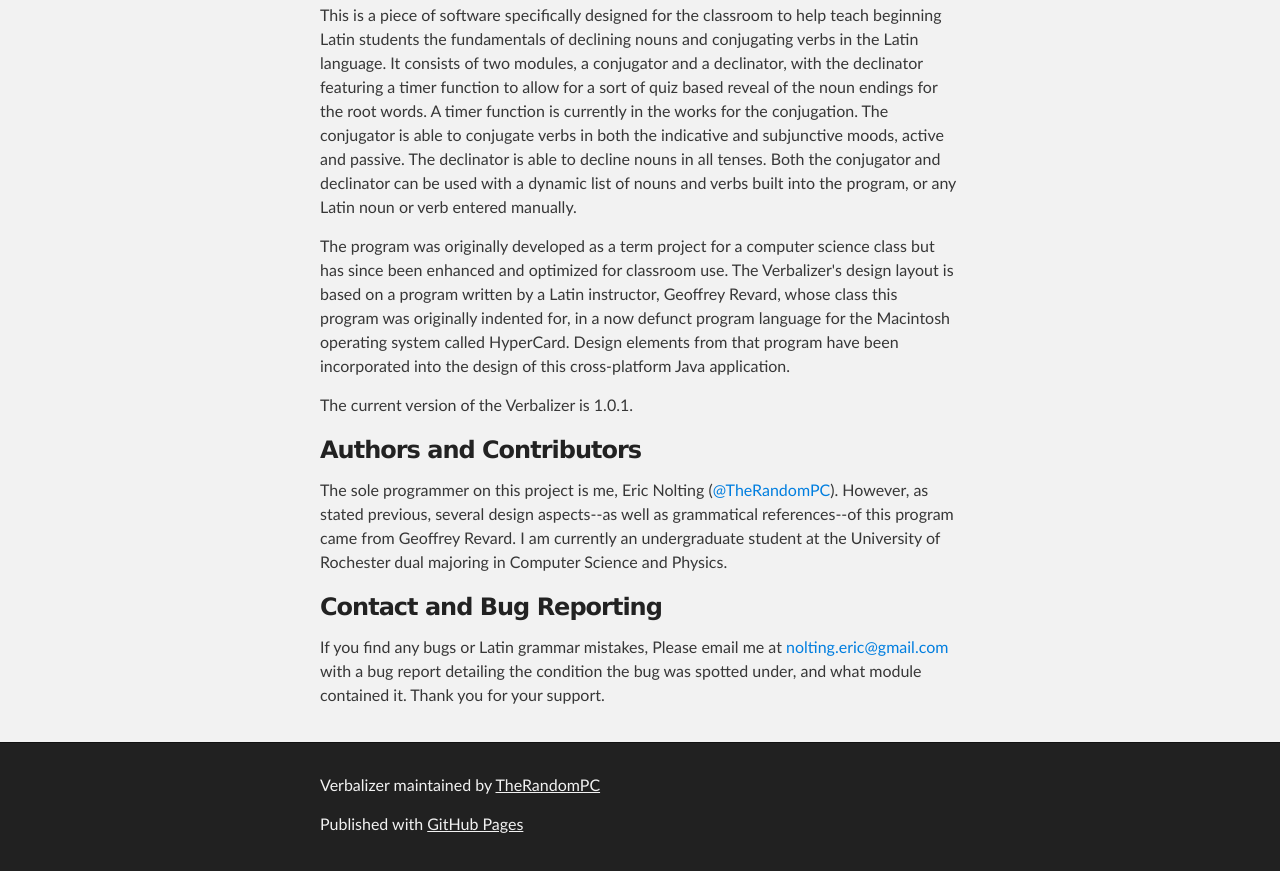
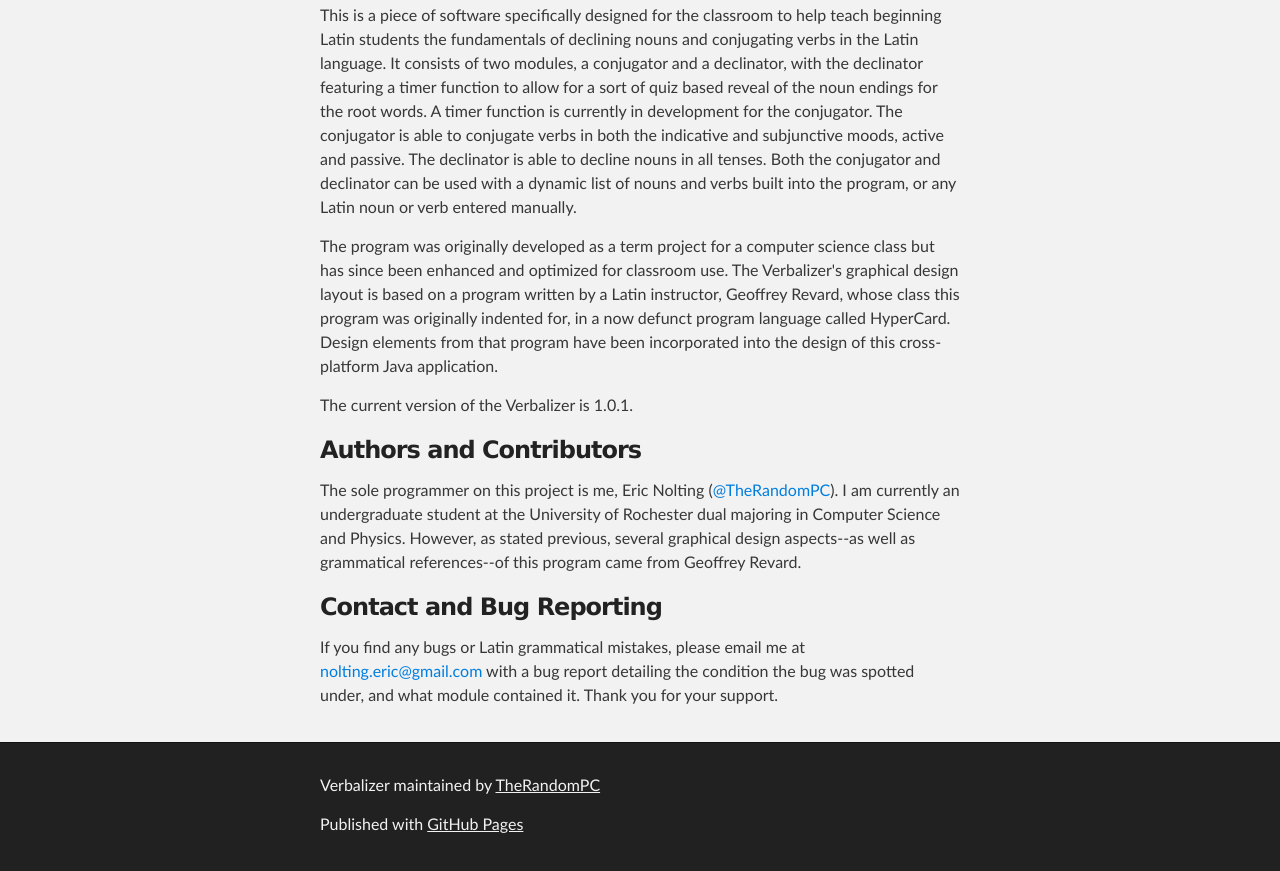
Before and after one commit to TheRandomPC/verbalizer, a plain HTML site: page index.html in a window 1280 px wide. Shown: the part 303-1174 px from the top of the page. Drawn offline with Linux system fonts and the light colour scheme.

```diff
--- a/index.html
+++ b/index.html
@@ -35,21 +35,21 @@
 <a id="welcome-to-the-verbalizer-project-page" class="anchor" href="#welcome-to-the-verbalizer-project-page" aria-hidden="true"><span class="octicon octicon-link"></span></a>Welcome to the Verbalizer Project Page.</h3>
 
 <p>This is a piece of software specifically designed for the classroom to help teach beginning Latin students the fundamentals
-of declining nouns and conjugating verbs in the Latin language. It consists of two modules, a conjugator and a declinator, with the declinator featuring a timer function to allow for a sort of quiz based reveal of the noun endings for the root words. A timer function is currently in the works for the conjugation. The conjugator is able to conjugate verbs in both the indicative and subjunctive moods, active and passive. The declinator is able to decline nouns in all tenses. Both the conjugator and declinator can be used with a dynamic list of nouns and verbs built into the program, or any Latin noun or verb entered manually.</p>
+of declining nouns and conjugating verbs in the Latin language. It consists of two modules, a conjugator and a declinator, with the declinator featuring a timer function to allow for a sort of quiz based reveal of the noun endings for the root words. A timer function is currently in development for the conjugator. The conjugator is able to conjugate verbs in both the indicative and subjunctive moods, active and passive. The declinator is able to decline nouns in all tenses. Both the conjugator and declinator can be used with a dynamic list of nouns and verbs built into the program, or any Latin noun or verb entered manually.</p>
 
-<p>The program was originally developed as a term project for a computer science class but has since been enhanced and optimized for classroom use. The Verbalizer's design layout is based on a program written by a Latin instructor, Geoffrey Revard, whose class this program was originally indented for, in a now defunct program language for the Macintosh operating system called HyperCard. Design elements from that program have been incorporated into the design of this cross-platform Java application.</p>
+<p>The program was originally developed as a term project for a computer science class but has since been enhanced and optimized for classroom use. The Verbalizer's graphical design layout is based on a program written by a Latin instructor, Geoffrey Revard, whose class this program was originally indented for, in a now defunct program language called HyperCard. Design elements from that program have been incorporated into the design of this cross-platform Java application.</p>
 
 <p>The current version of the Verbalizer is 1.0.1.</p>
 
 <h3>
 <a id="authors-and-contributors" class="anchor" href="#authors-and-contributors" aria-hidden="true"><span class="octicon octicon-link"></span></a>Authors and Contributors</h3>
 
-<p>The sole programmer on this project is me, Eric Nolting (<a href="https://github.com/TheRandomPC" class="user-mention">@TheRandomPC</a>). However, as stated previous, several design aspects--as well as grammatical references--of this program came from Geoffrey Revard. I am currently an undergraduate student at the University of Rochester dual majoring in Computer Science and Physics.</p>
+<p>The sole programmer on this project is me, Eric Nolting (<a href="https://github.com/TheRandomPC" class="user-mention">@TheRandomPC</a>). I am currently an undergraduate student at the University of Rochester dual majoring in Computer Science and Physics. However, as stated previous, several graphical design aspects--as well as grammatical references--of this program came from Geoffrey Revard.</p>
 
 <h3>
 <a id="contact-and-bug-reporting" class="anchor" href="#contact-and-bug-reporting" aria-hidden="true"><span class="octicon octicon-link"></span></a>Contact and Bug Reporting</h3>
 
-<p>If you find any  bugs or Latin grammar mistakes, Please email me at <a href="mailto:nolting.eric@gmail.com">nolting.eric@gmail.com</a> with a bug report detailing the condition the bug was spotted under, and what module contained it. Thank you for your support.</p>
+<p>If you find any bugs or Latin grammatical mistakes, please email me at <a href="mailto:nolting.eric@gmail.com">nolting.eric@gmail.com</a> with a bug report detailing the condition the bug was spotted under, and what module contained it. Thank you for your support.</p>
       </section>
     </div>
 
```
Also changed, not shown: params.json (+1 -1 lines).
